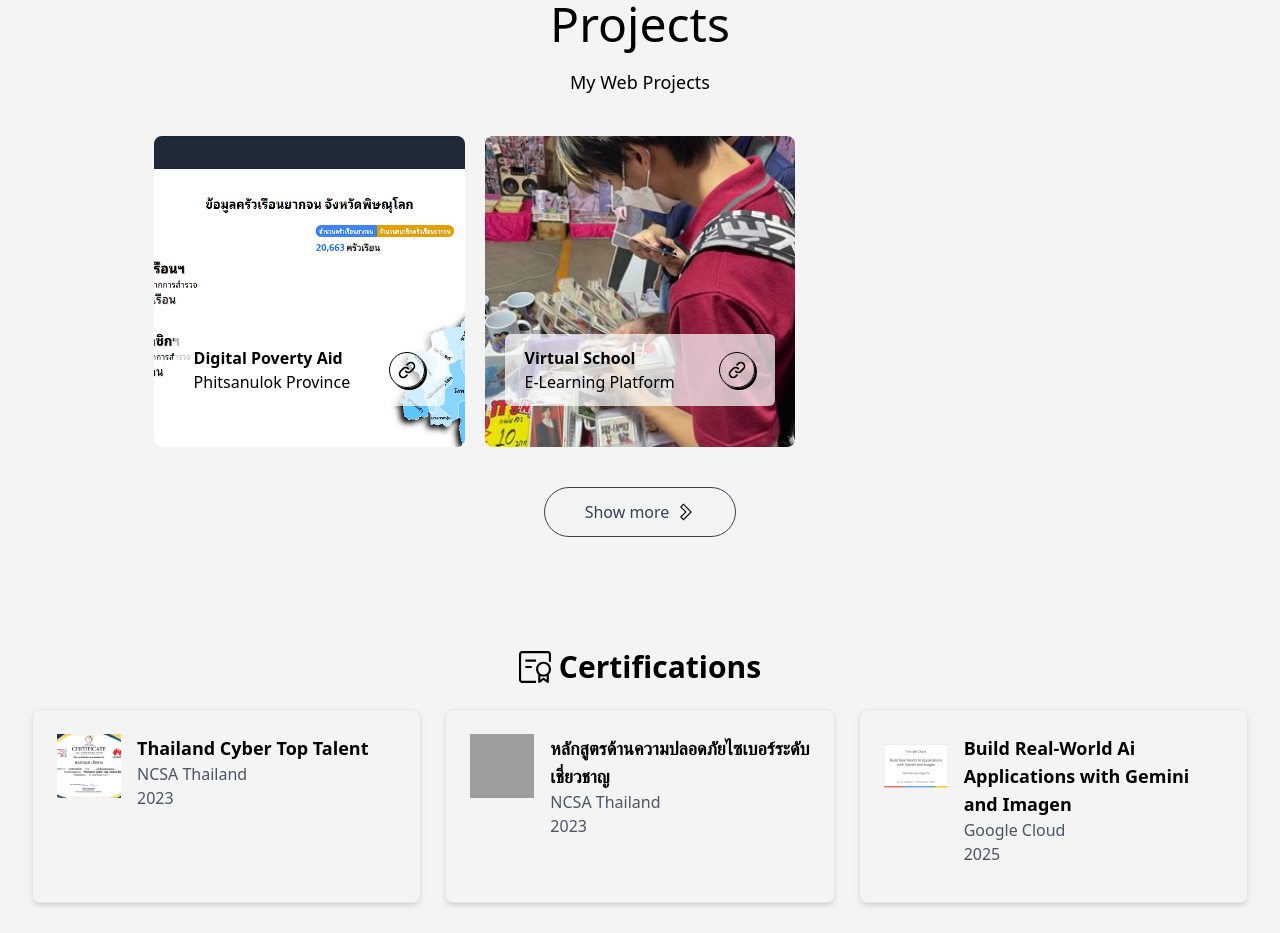
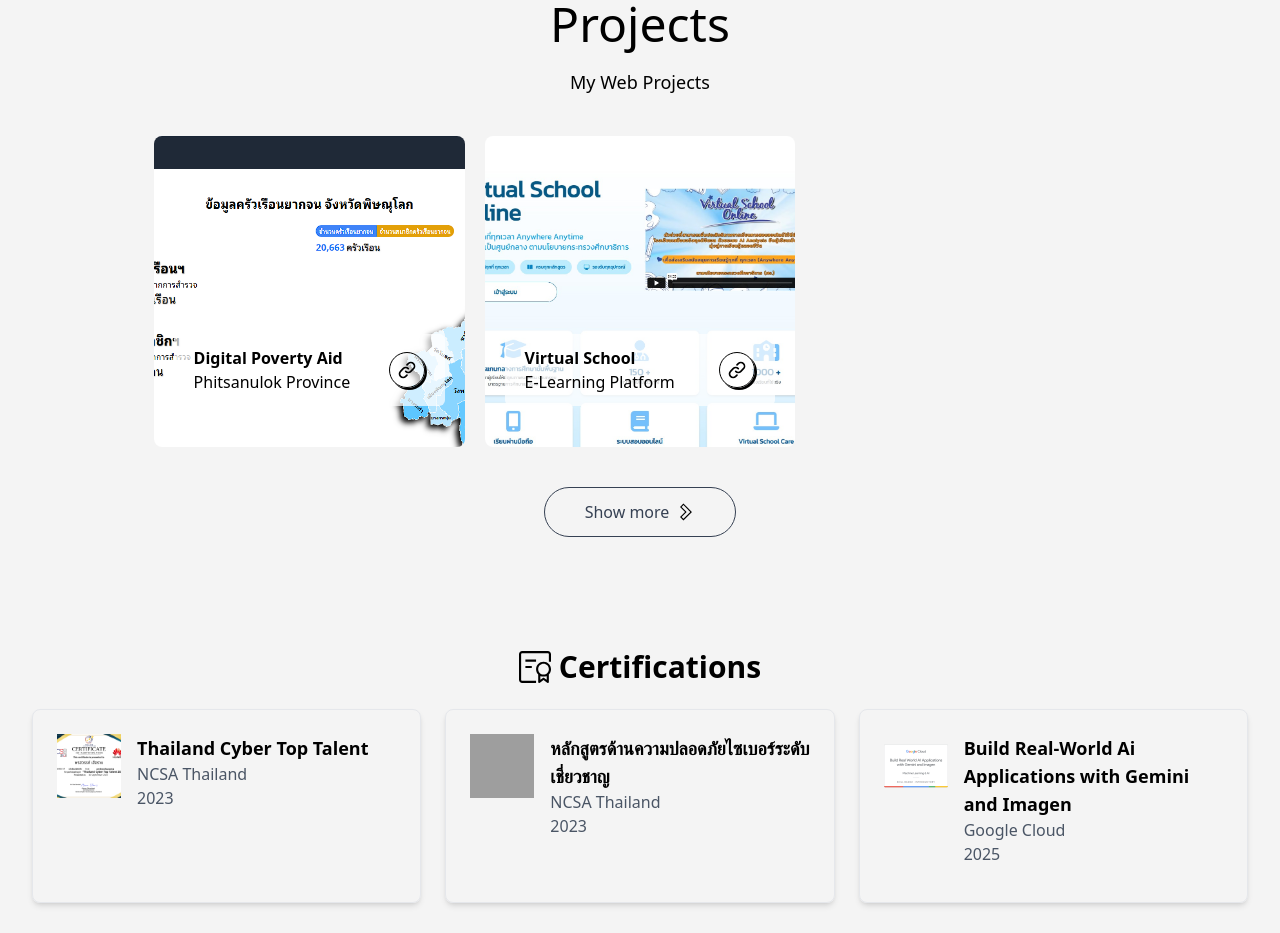
Before and after one commit to PhonsawanS/portfolio, a Next.js app: page / in a window 1280 px wide. Shown: the part 1760-2693 px from the top of the page. Built offline with nearby package versions, Linux system fonts and the light colour scheme; grey boxes are pictures that could not be loaded.

Commit message:
Update Project.jsx

```diff
--- a/src/components/Project.jsx
+++ b/src/components/Project.jsx
@@ -20,7 +20,7 @@
             title: "Virtual School",
           subtitle: "E-Learning Platform",
              link: "https://develop.virtualschool.club/",
-            image: "/About.jpg",
+            image: "Project/VirtualSchoo.jpg",
          },
         // {
         //     title: "project-3",
```
